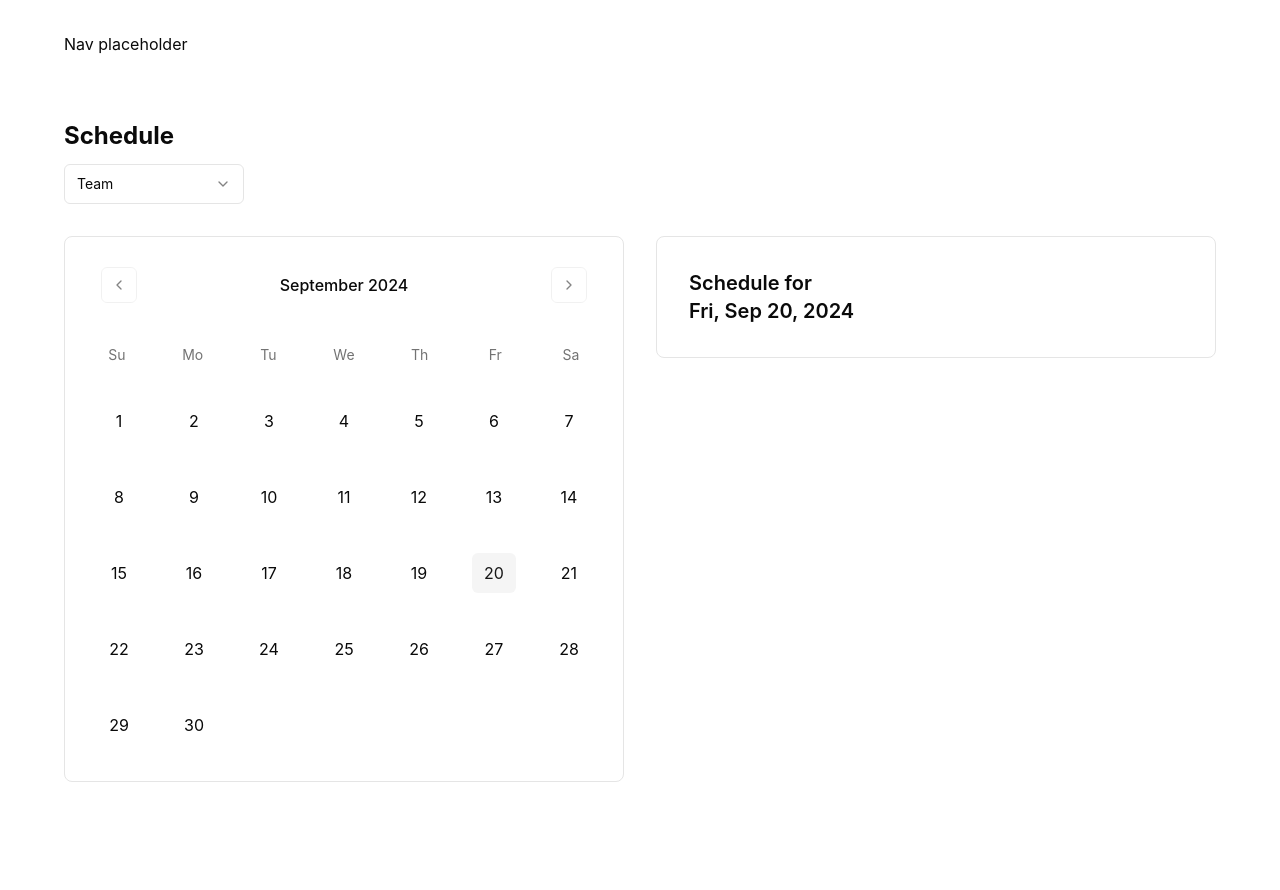
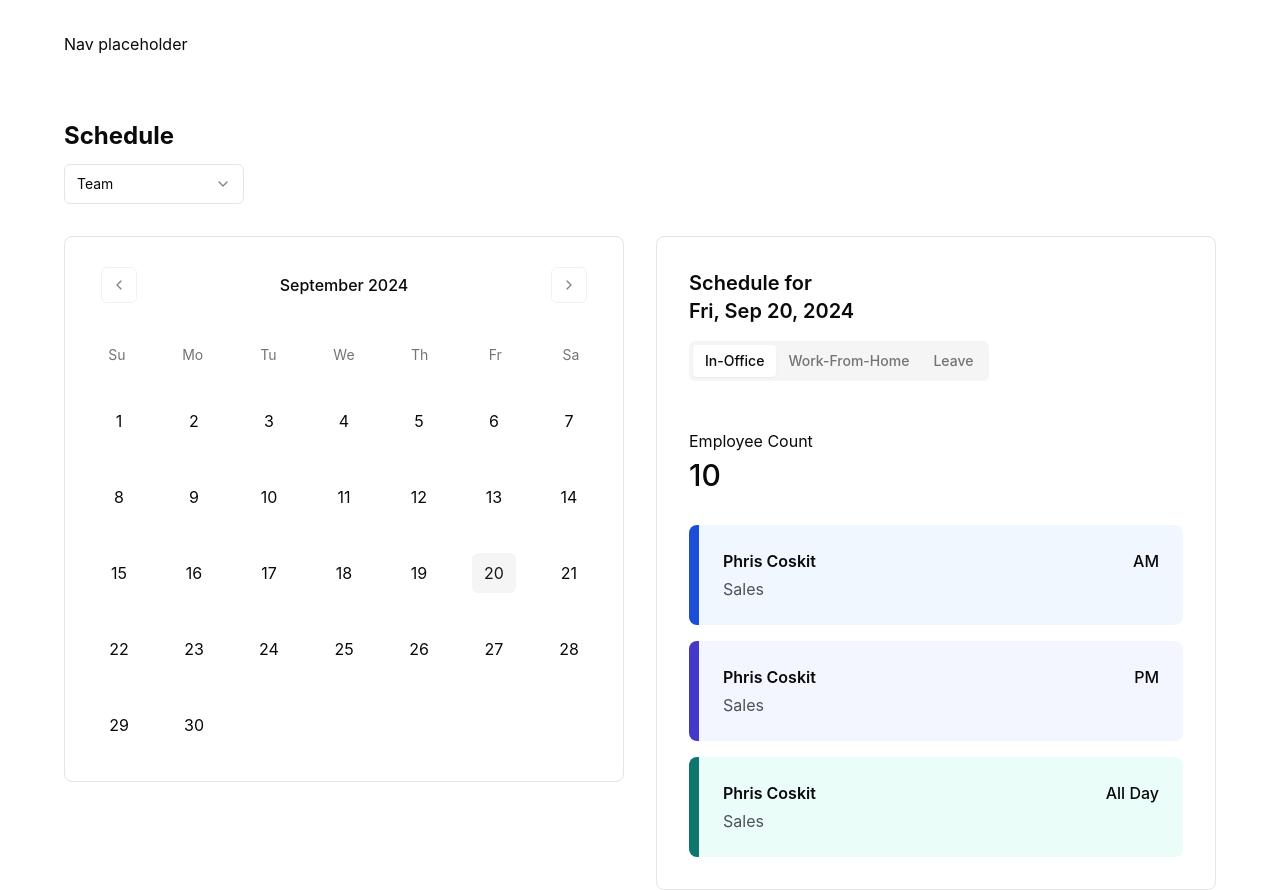
Before and after one commit to shdx53/wfh-tracking-system, a Next.js app: page /schedule/overall in a window 1280 px wide. Before the commit the page ends 800 px from the top, so only its background shows below. Built offline with nearby package versions, Linux system fonts and the light colour scheme.

Commit message:
View Overall Schedule: Remove comments

```diff
--- a/app/schedule/overall/page.jsx
+++ b/app/schedule/overall/page.jsx
@@ -21,8 +21,12 @@ export default function OverallSchedule() {
 
   // Format date for display on the UI
   const dateObj = new Date(date);
-  const dateParts = dateObj.toDateString().split(" ");
-  const formattedDate = `${dateParts[0]}, ${dateParts[1]} ${dateParts[2]}, ${dateParts[3]}`;
+  const formattedDate = dateObj.toLocaleDateString("en-US", {
+    weekday: "short", // e.g., Mon
+    month: "short", // e.g., Sep
+    day: "2-digit", // e.g., 16
+    year: "numeric", // e.g., 2024
+  });
 
   function renderTabContent() {
     return (
@@ -73,7 +77,7 @@ export default function OverallSchedule() {
             <div>{formattedDate}</div>
           </h2>
 
-          {/* <Tabs defaultValue="In-Office" className="pt-4">
+          <Tabs defaultValue="In-Office" className="pt-4">
             <TabsList className="">
               <TabsTrigger value="In-Office">In-Office</TabsTrigger>
               <TabsTrigger value="Work-From-Home" className="sm:hidden">
@@ -85,21 +89,21 @@ export default function OverallSchedule() {
               <TabsTrigger value="Leave">Leave</TabsTrigger>
             </TabsList>
 
-            In-Office Tab
+            {/* In-Office Tab */}
             <TabsContent value="In-Office" className="flex flex-col gap-4">
               {renderTabContent()}
             </TabsContent>
 
-            Work-From-Home Tab
+            {/* Work-From-Home Tab */}
             <TabsContent value="Work-From-Home" className="flex flex-col gap-4">
               {renderTabContent()}
             </TabsContent>
 
-            Leave Tab
+            {/* Leave Tab */}
             <TabsContent value="Leave" className="flex flex-col gap-4">
               {renderTabContent()}
             </TabsContent>
-          </Tabs> */}
+          </Tabs>
         </section>
       </main>
     </div>
```
